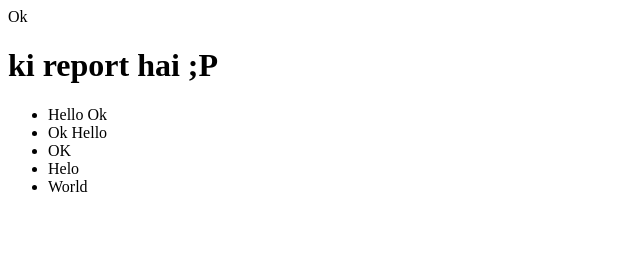
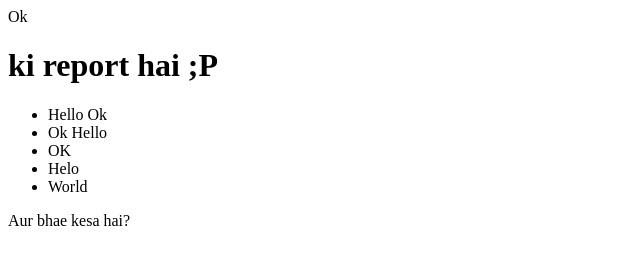
Before and after one commit to bilalz400/TestRespos, a plain HTML site: page index.html in a window 1280 px wide. Shown: the whole page, without its empty margins (0-640 px from the left). Drawn offline with Linux system fonts and the light colour scheme.

Commit message:
Dekh yeh

```diff
--- a/index.html
+++ b/index.html
@@ -15,5 +15,6 @@
         <li>Helo</li>
         <li>World</li>
     </ul>
+	<p>Aur bhae kesa hai?</p>
 </body>
 </html>
```
